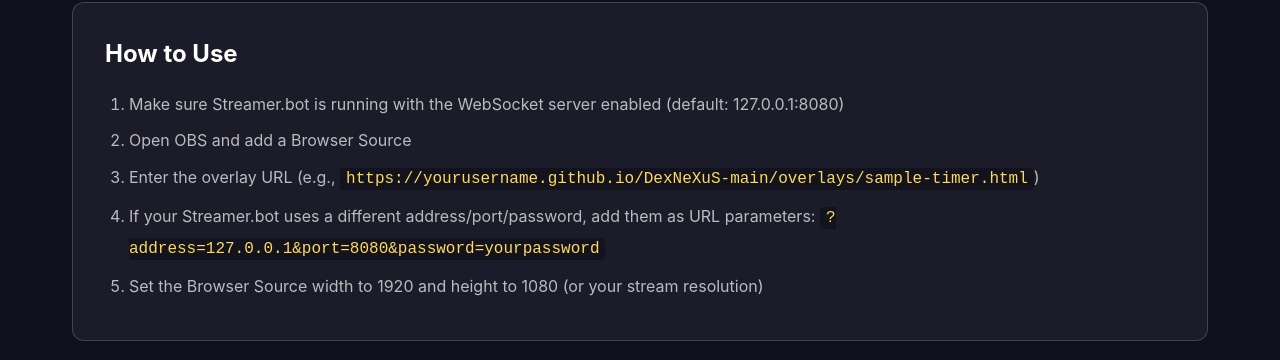
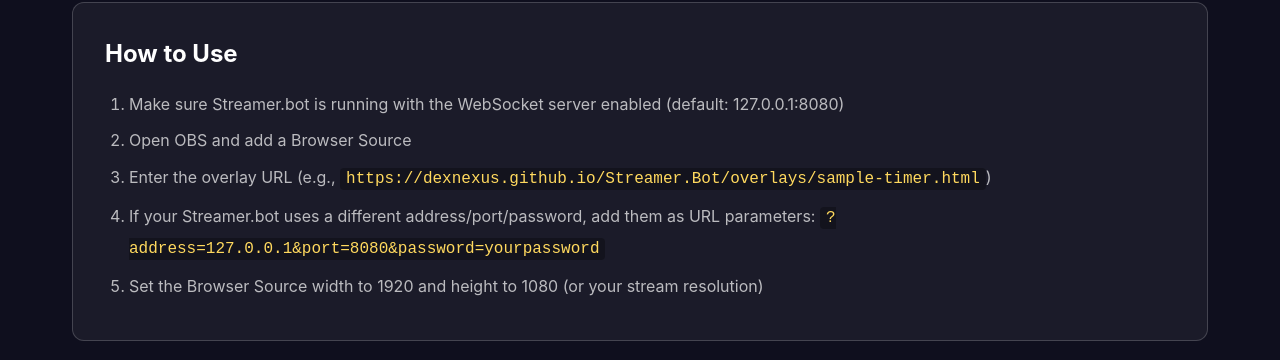
Before and after one commit to DexNeXuS/Streamer.Bot, a Jekyll site: the page built from index.html, in a window 1280 px wide and 900 px high, scrolled down 762 px. Shown: the part 90-450 px from the top of the window. Built offline with Jekyll 4.4.1, drawn with Linux system fonts in a browser that asks for light colours; part of the change alters nothing that is shown.

Commit message:
Update URL and baseurl in _config.yml

```diff
--- a/_config.yml
+++ b/_config.yml
@@ -1,7 +1,7 @@
 title: "DexNeXuS Streamer.bot Extensions"
 description: "Custom Streamer.bot Extensions, Twitch Overlays & OBS Widgets"
-url: "https://yourusername.github.io"  # Change this to your GitHub Pages URL
-baseurl: "/DexNeXuS-main"  # Change this if your repo name is different, or leave empty if using username.github.io
+url: "https://dexnexus.github.io"
+baseurl: "/Streamer.Bot"
 author: "DexNeXuS"
 plugins:
   - jekyll-sitemap
```
